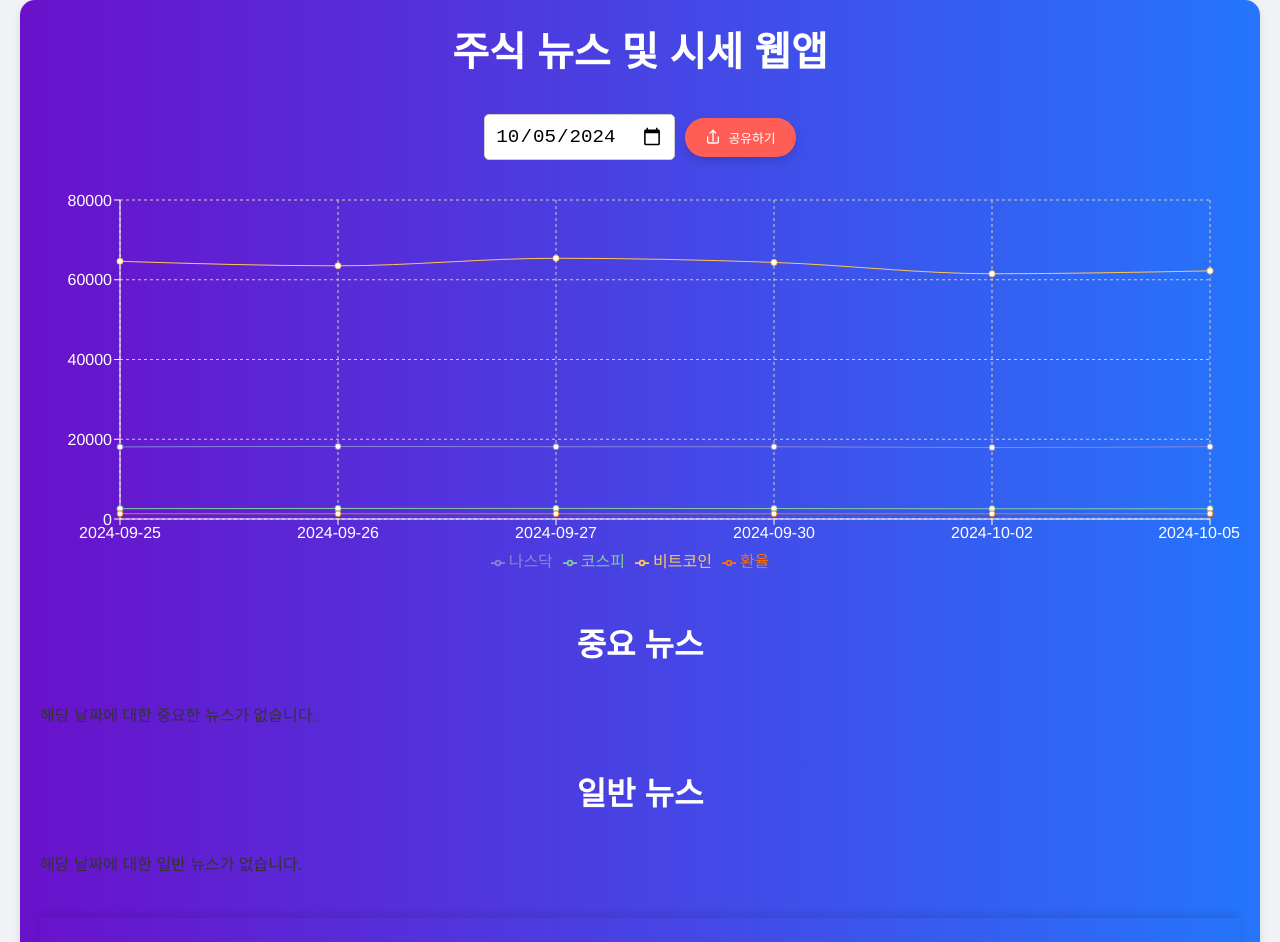
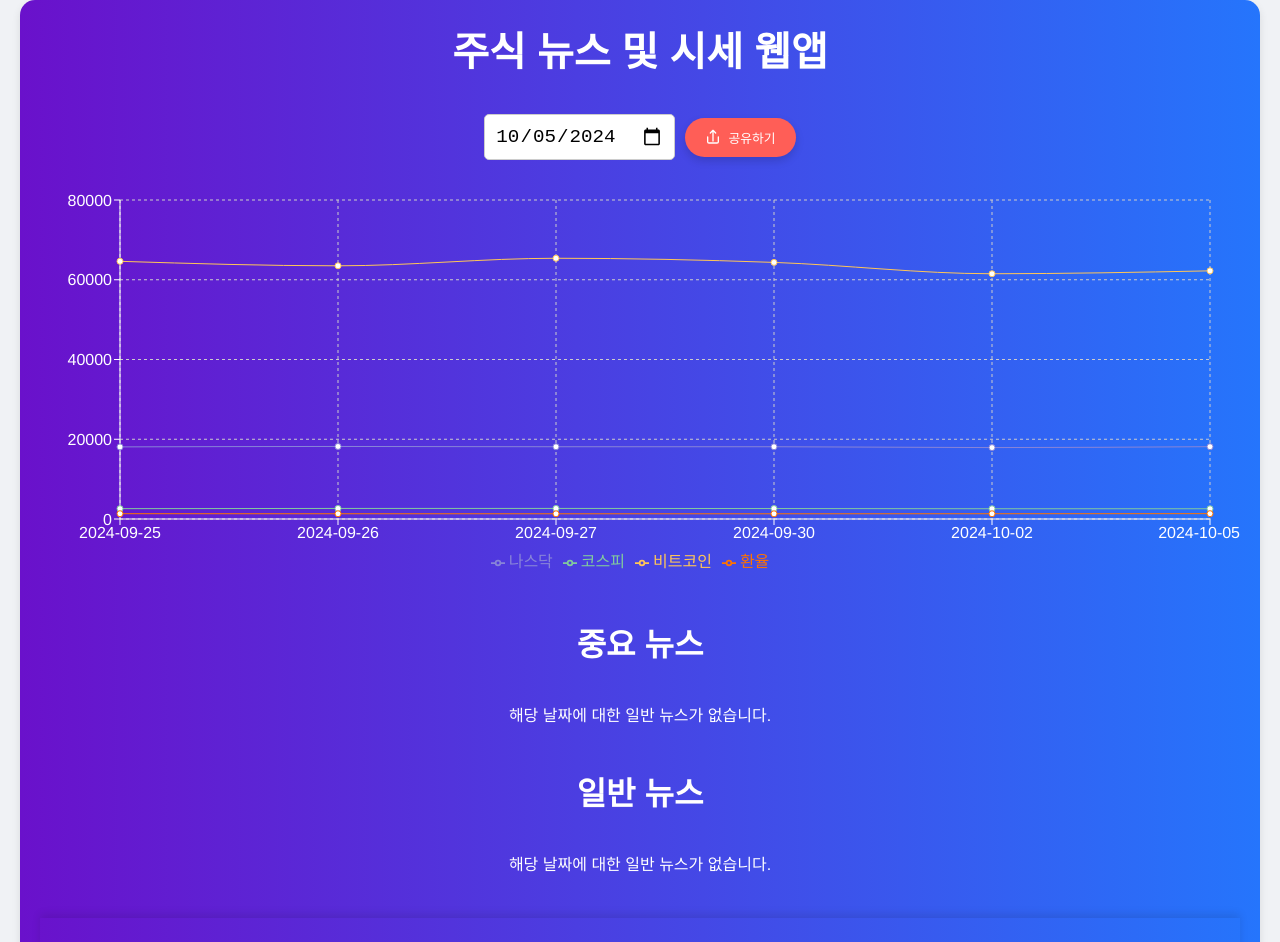
Before and after one commit to hochan222/stock-news, a React (Create React App) app: page / in a window 1280 px wide. Shown: the top 942 px of the page. Built offline with nearby package versions, Linux system fonts and the light colour scheme.

Commit message:
feat: ads

```diff
--- a/public/index.html
+++ b/public/index.html
@@ -26,4 +26,9 @@
   <body>
     <div id="root"></div>
   </body>
+  <script
+    async
+    src="https://pagead2.googlesyndication.com/pagead/js/adsbygoogle.js?client=ca-pub-3335524703998074"
+    crossorigin="anonymous"
+  ></script>
 </html>
--- a/src/App.js
+++ b/src/App.js
@@ -170,6 +170,11 @@ const CategoryHeader = styled.h3`
   font-size: 2rem;
   color: #fff;
   margin-top: 40px;
+  text-align: center;
+`;
+
+const StyledNoNews = styled.p`
+  color: #ffffff;
   text-align: center;
 `;
 
@@ -372,7 +377,7 @@ function App() {
           </NewsCard>
         ))
       ) : (
-        <p>해당 날짜에 대한 중요한 뉴스가 없습니다.</p>
+        <StyledNoNews>해당 날짜에 대한 일반 뉴스가 없습니다.</StyledNoNews>
       )}
 
       <CategoryHeader>일반 뉴스</CategoryHeader>
@@ -401,7 +406,7 @@ function App() {
           </NewsCard>
         ))
       ) : (
-        <p>해당 날짜에 대한 일반 뉴스가 없습니다.</p>
+        <StyledNoNews>해당 날짜에 대한 일반 뉴스가 없습니다.</StyledNoNews>
       )}
       <Footer>
         &copy; 2024 stock-news APP. All rights reserved. <br />
```
Also changed, not shown: 6 other files (tests, documents, lock files or other folders).
